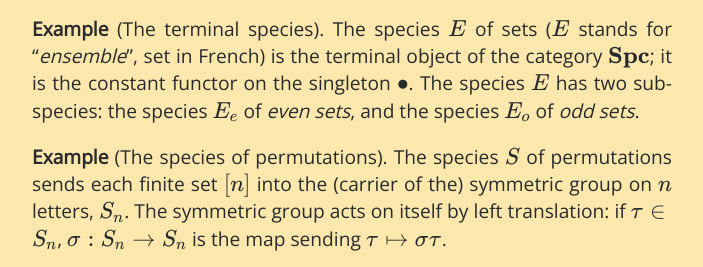
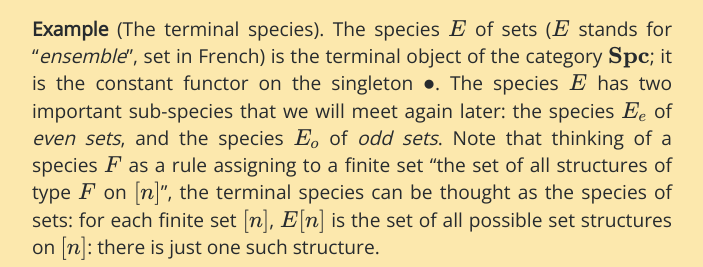
Before and after one commit to tetrapharmakon/species, a Jekyll site: the page built from _lectures/2-p-and-its-up-and-species.md, in a window 1280 px wide and 900 px high, scrolled down 3406 px, cut to the strip 191-458 px from the top of the window. Shown: the whole strip, without its empty margins (224-927 px from the left). Built offline with Jekyll 4.4.1, drawn with Linux system fonts in a browser that asks for light colours; nearby versions of some CDN libraries.

Commit message:
more on the terminal species

```diff
--- a/_lectures/2-p-and-its-up-and-species.md
+++ b/_lectures/2-p-and-its-up-and-species.md
@@ -117,7 +117,7 @@ Similarly, with the additional request of cocompleteness, one proves the followi
 {% endtex %}
 
 <div id="label-5"></div>
-**Example** (The terminal species). The species $E$ of sets ($E$ stands for "*ensemble*", set in French) is the terminal object of the category $\bf Spc$; it is the constant functor on the singleton $\{\bullet\}$. The species $E$ has two sub-species: the species $E_e$ of *even sets*, and the species $E_o$ of *odd sets*.
+**Example** (The terminal species). The species $E$ of sets ($E$ stands for "*ensemble*", set in French) is the terminal object of the category $\bf Spc$; it is the constant functor on the singleton $\{\bullet\}$. The species $E$ has two important sub-species that we will meet again later: the species $E_e$ of *even sets*, and the species $E_o$ of *odd sets*. Note that thinking of a species $F$ as a rule assigning to a finite set "the set of all structures of type $F$ on $[n]$", the terminal species can be thought as the species of sets: for each finite set $[n]$, $E[n]$ is the set of all possible set structures on $[n]$: there is just one such structure.
 
 <div id="label-6"></div>
 **Example** (The species of permutations). The species $S$ of permutations sends each finite set $[n]$ into the (carrier of the) symmetric group on $n$ letters, $S_n$. The symmetric group acts on itself by left translation: if $\tau \in S_n$, $\sigma : S_n \to S_n$ is the map sending $\tau\mapsto \sigma\tau$.
@@ -197,7 +197,6 @@ Similarly, with the additional request of cocompleteness, one proves the followi
 \end{tikzpicture}
 {% endtex %}
 
-
 One can also cook up more abstract examples of combinatorial species:
 
 <div id="label-9"></div>
```
